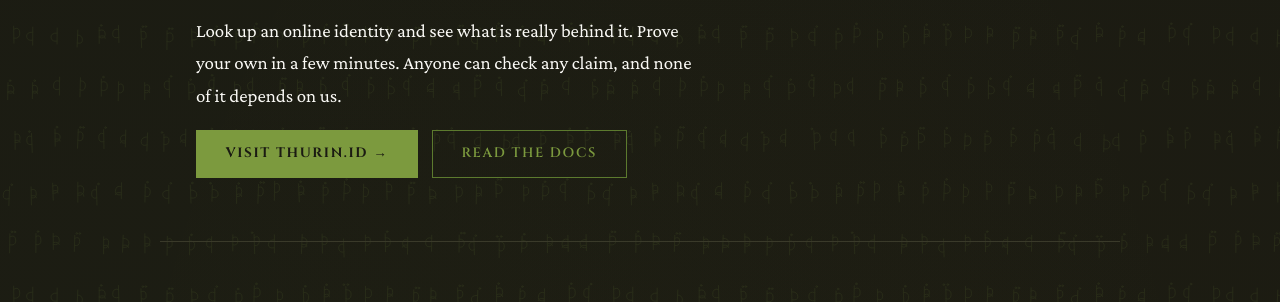
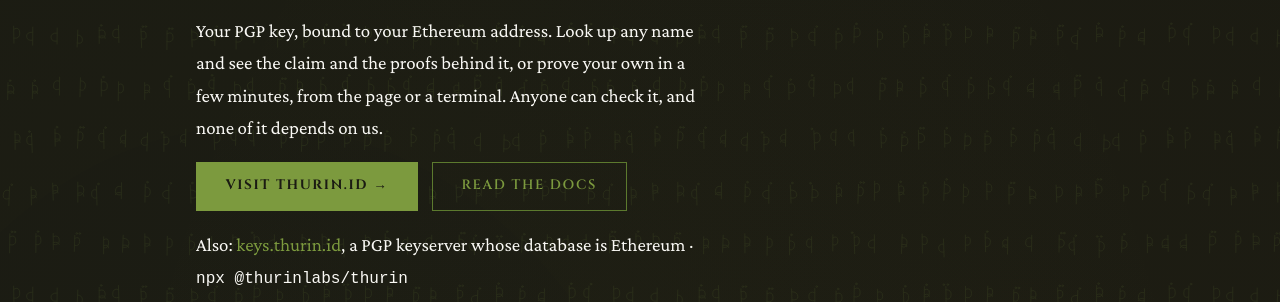
Before and after one commit to thurinlabs/thurinlabs, a website: page index.html in a window 1280 px wide. Shown: the part 640-942 px from the top of the page. Drawn offline with nearby package versions, Linux system fonts and the light colour scheme; a script that the page names is missing.

Commit message:
Landing: name the PGP key on the Thurin.id card; keyserver and CLI line; pay privately via the claim's Railgun record

```diff
--- a/index.html
+++ b/index.html
@@ -340,6 +340,12 @@
       color: var(--color-text);
     }
 
+    .flagship-also {
+      margin: 0;
+      font-size: 0.85rem;
+      color: var(--color-text-muted, #a8a598);
+    }
+    .flagship-also code { font-family: var(--mono, monospace); font-size: 0.85em; }
     .flagship-actions {
       display: flex;
       gap: 0.75rem;
@@ -652,11 +658,12 @@
           </svg>
           <span>Thurin<span class="header-wordmark-accent">.id</span></span>
         </div>
-        <p>Look up an online identity and see what is really behind it. Prove your own in a few minutes. Anyone can check any claim, and none of it depends on us.</p>
+        <p>Your PGP key, bound to your Ethereum address. Look up any name and see the claim and the proofs behind it, or prove your own in a few minutes, from the page or a terminal. Anyone can check it, and none of it depends on us.</p>
         <div class="flagship-actions">
           <a href="https://thurin.id" class="btn btn-primary app-link" target="_blank" rel="noopener noreferrer">Visit Thurin.id &rarr;</a>
           <a href="https://docs.thurin.id" class="btn" target="_blank" rel="noopener noreferrer">Read the docs</a>
         </div>
+        <p class="flagship-also">Also: <a href="https://keys.thurin.id" class="ens" target="_blank" rel="noopener noreferrer">keys.thurin.id</a>, a PGP keyserver whose database is Ethereum &middot; <code>npx @thurinlabs/thurin</code></p>
       </div>
       <div class="flagship-card">
         <div data-thurin-card="thurinlabs.eth" data-theme="thurin" data-rpc-url="https://ethereum.publicnode.com"></div>
@@ -719,7 +726,7 @@
 
   <!-- Support -->
   <section class="section support">
-    <p>Thurin is independent, and stays that way when the people who use it chip in. Send something to <a href="https://thurin.id/ens/thurinlabs.eth" class="ens thurin-link" target="_blank" rel="noopener noreferrer">thurinlabs.eth</a>. Any wallet, by name.</p>
+    <p>Thurin is independent, and stays that way when the people who use it chip in. Send something to <a href="https://thurin.id/ens/thurinlabs.eth" class="ens thurin-link" target="_blank" rel="noopener noreferrer">thurinlabs.eth</a>, any wallet, by name. Or privately: its Railgun address is <a href="https://thurin.id/ens/thurinlabs.eth/records" class="thurin-link" target="_blank" rel="noopener noreferrer">on its claim</a>.</p>
   </section>
 
   </main>
```
